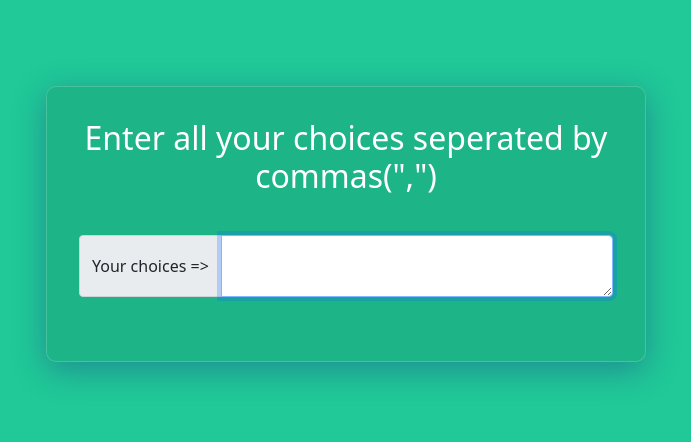
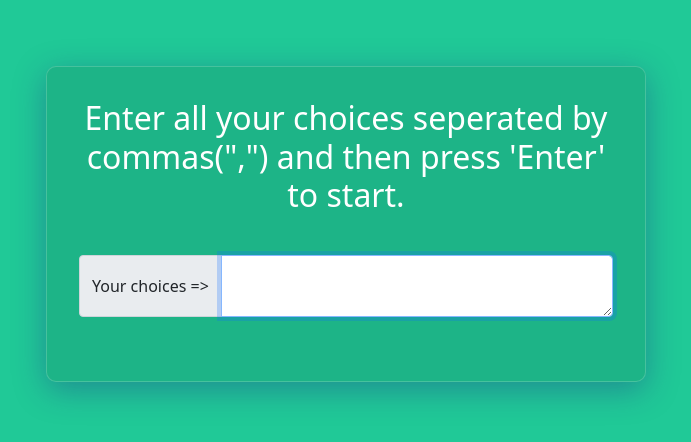
Before and after one commit to vishwas031/Random-choice-picker, a plain HTML site: page index.html in a window 1280 px wide. Shown: the part 176-618 px from the top of the page, without its empty margins (294-985 px from the left). Drawn offline with nearby package versions, Linux system fonts and the light colour scheme.

Commit message:
Update index.html

```diff
--- a/index.html
+++ b/index.html
@@ -24,7 +24,7 @@
     <main>
       <div class="section">
         <div class="container">
-          <h2>Enter all your choices seperated by commas(",")</h2>
+          <h2>Enter all your choices seperated by commas(",") and then press 'Enter' to start.</h2>
           <div class="input-group">
             <span class="input-group-text">Your choices =></span>
             <textarea
```
